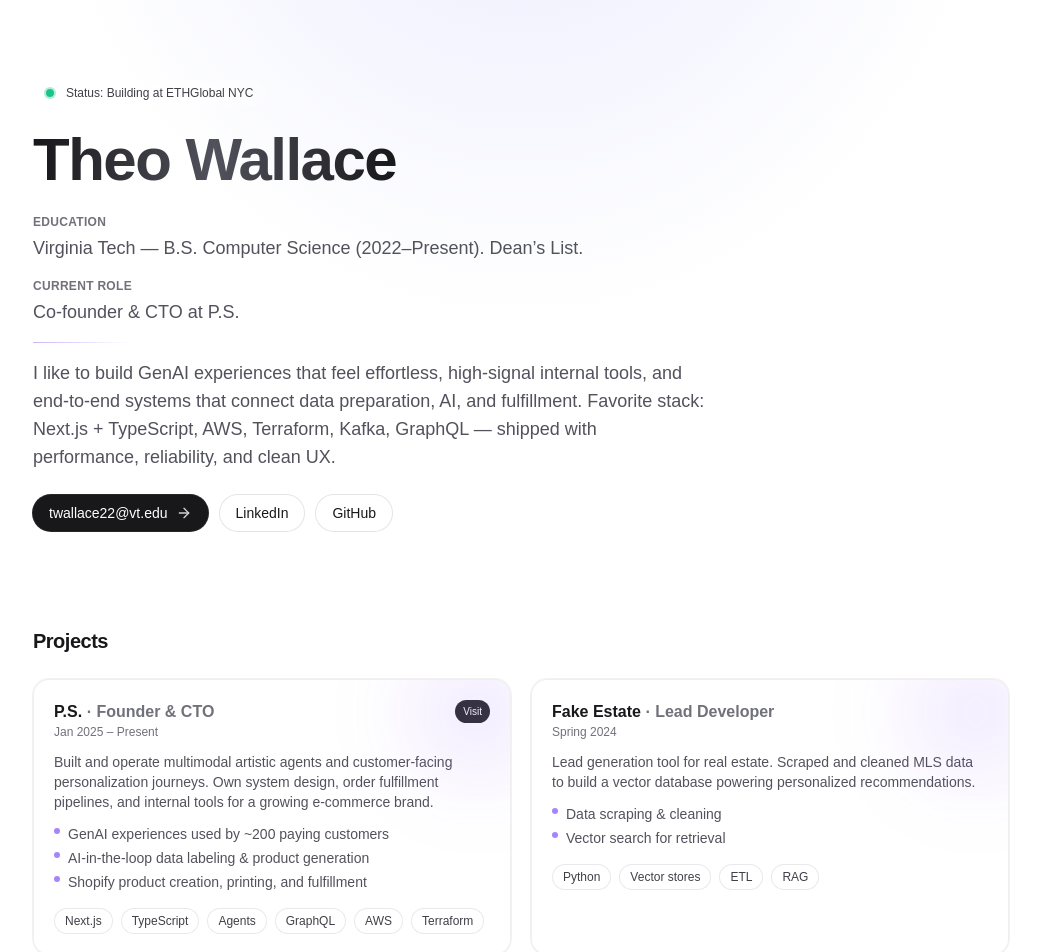
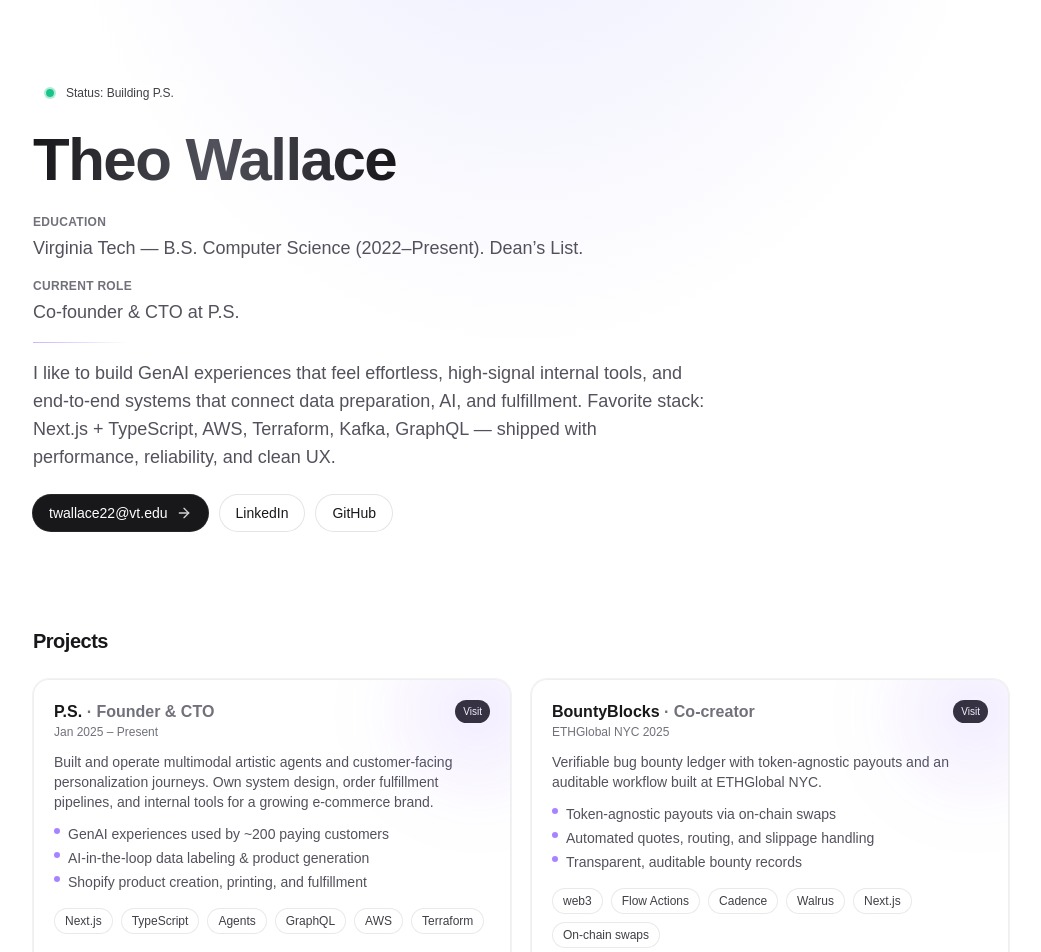
Before and after one commit to teoteo123/theojw-dotcom, a Next.js app: page / in a window 1280 px wide. Shown: the top 952 px of the page, without its empty margins (119-1160 px from the left). Built offline with nearby package versions, Linux system fonts and the light colour scheme.

Commit message:
status update and ethglobal project

```diff
--- a/app/page.tsx
+++ b/app/page.tsx
@@ -30,6 +30,20 @@
         "AWS",
         "Terraform",
       ],
+    },
+    {
+      title: "BountyBlocks",
+      role: "Co‑creator",
+      period: "ETHGlobal NYC 2025",
+      href: "https://ethglobal.com/showcase/bountyblocks-tjjv6",
+      description:
+        "Verifiable bug bounty ledger with token‑agnostic payouts and an auditable workflow built at ETHGlobal NYC.",
+      highlights: [
+        "Token‑agnostic payouts via on‑chain swaps",
+        "Automated quotes, routing, and slippage handling",
+        "Transparent, auditable bounty records",
+      ],
+      tech: ["web3", "Flow Actions", "Cadence", "Walrus", "Next.js", "On‑chain swaps"],
     },
     {
       title: "Fake Estate",
@@ -178,7 +192,7 @@
         <section className="flex flex-col items-start gap-6">
           <div className="inline-flex items-center gap-3 rounded-full border border-white/10 bg-white/40 px-3 py-1 text-xs text-zinc-700 backdrop-blur dark:border-white/10 dark:bg-white/5 dark:text-zinc-300">
             <span className="inline-block h-2 w-2 rounded-full bg-emerald-500/90 ring-2 ring-emerald-500/30" />
-            Status: Building at ETHGlobal NYC
+            Status: Building P.S.
           </div>
 
           <h1 className="text-4xl font-extrabold tracking-tight sm:text-6xl">
```
